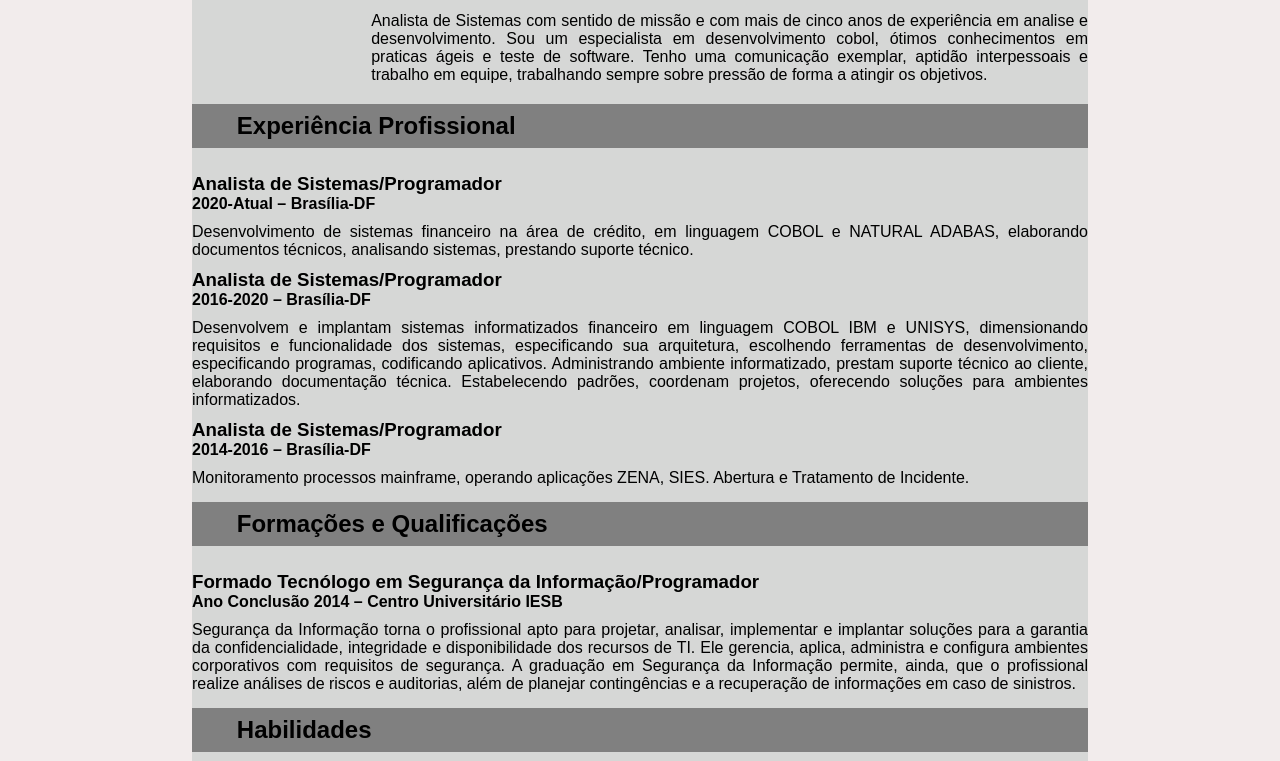
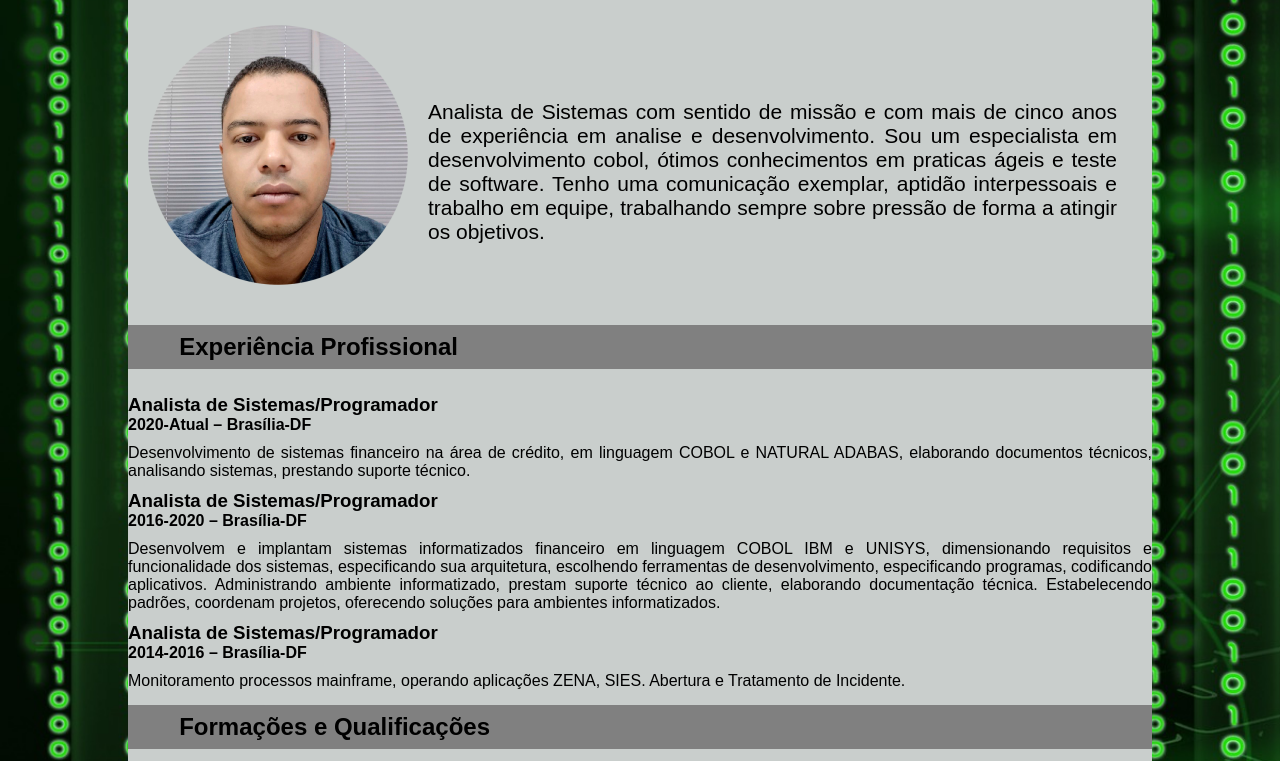
Before and after one commit to elderls/Html-Css, a plain HTML site: page WebCurriculo/index.html in a window 1280 px wide. Shown: the part 68-829 px from the top of the page. Drawn offline with Linux system fonts and the light colour scheme.

Commit message:
incluir imagens

```diff
--- a/WebCurriculo/index.html
+++ b/WebCurriculo/index.html
@@ -12,10 +12,12 @@
 
 <header>
     <h1>Elder de Lima Souza</h1>
-    <img src="" alt="">
-    <p>
-        Analista de Sistemas com sentido de missão e com mais de cinco anos de experiência em analise e desenvolvimento. Sou um especialista em desenvolvimento cobol, ótimos conhecimentos em praticas ágeis e teste de software. Tenho uma comunicação exemplar, aptidão interpessoais e trabalho em equipe,  trabalhando sempre sobre pressão de forma a atingir os objetivos.
-    </p>
+    <div>
+        <img class="Alnh_img" src="./imagens/minha-foto-300x300.png" alt="Elder Lima">
+        <p>
+            Analista de Sistemas com sentido de missão e com mais de cinco anos de experiência em analise e desenvolvimento. Sou um especialista em desenvolvimento cobol, ótimos conhecimentos em praticas ágeis e teste de software. Tenho uma comunicação exemplar, aptidão interpessoais e trabalho em equipe,  trabalhando sempre sobre pressão de forma a atingir os objetivos.
+        </p>
+    </div>
 </header>
 
 <body>
--- a/WebCurriculo/style.css
+++ b/WebCurriculo/style.css
@@ -8,32 +8,43 @@
 html {
     width: auto;
     min-height: 100vh;
-    background-color: rgba(236, 227, 227, 0.664);
     font-family: Sanchez, sans-serif;
-    padding-left: 15%;
-    padding-right: 15%;
+    padding-left: 10%;
+    padding-right: 10%;
     padding-top: 5px;
     padding-bottom: 5px;
     text-align: justify;
-
+    background-image: url(./imagens/matrix.jpg);
+    background-size: cover;
+    background-position: top top;
 }
 
 header {
     margin-bottom: 20px;
+    font-size: 21px;
+    font-weight: 500;
+
 }
 
 header > h1 {
     margin-bottom: 20px;
-    padding-left: 20%;
+    margin-left: 300px;
+
 }
 
-header > p {
-    padding-left: 20%;
+header > div {
+    display: flex;
+}
+
+header > div > p {
+    padding-top: 95px ;
+    padding-right: 35px;
 }
 
 body {
-    background-color: rgba(201, 206, 204, 0.664);
+    background-color: rgb(201, 206, 204);
 }
+
 h2 {
     background-color: gray;
     padding-left: 5%;
```
Also changed, not shown: WebCurriculo/imagens/fundo.jpg (added), WebCurriculo/imagens/matrix.jpg (added), WebCurriculo/imagens/minha-foto-300x300.png (added).
